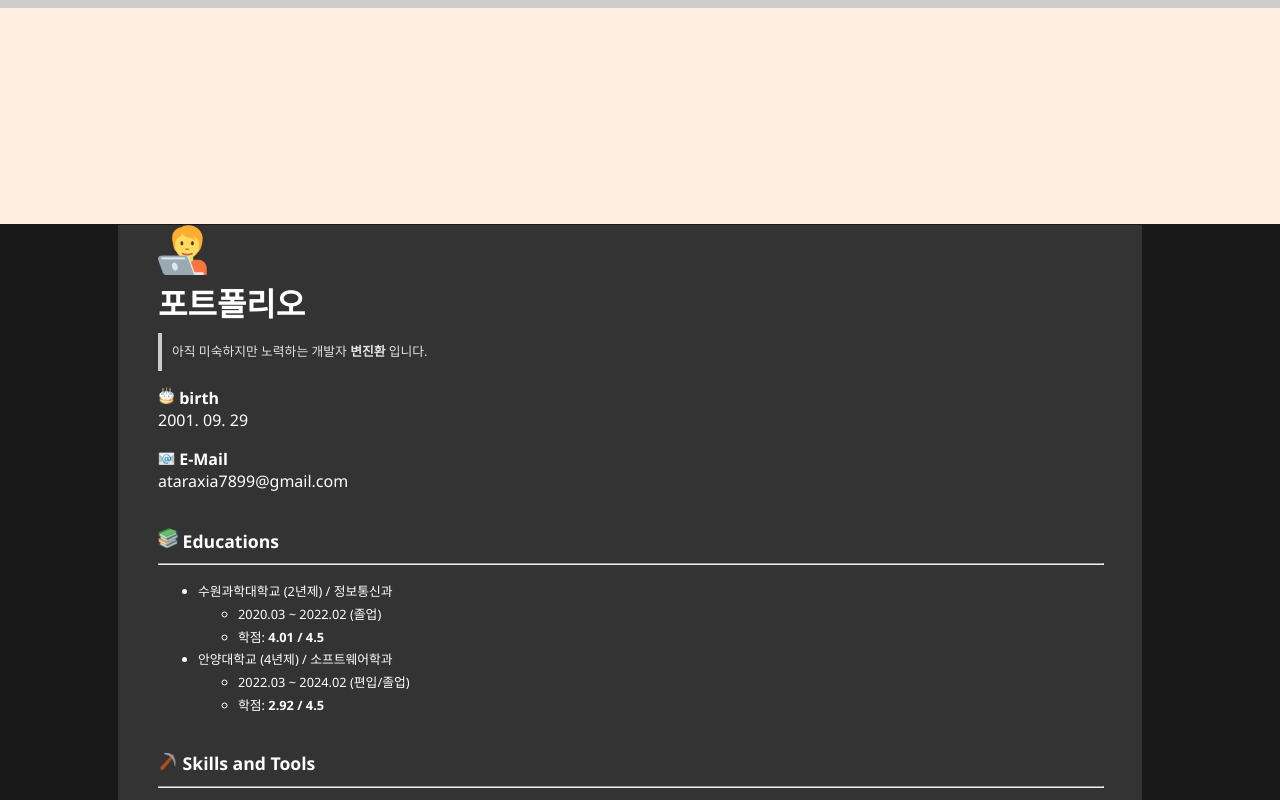
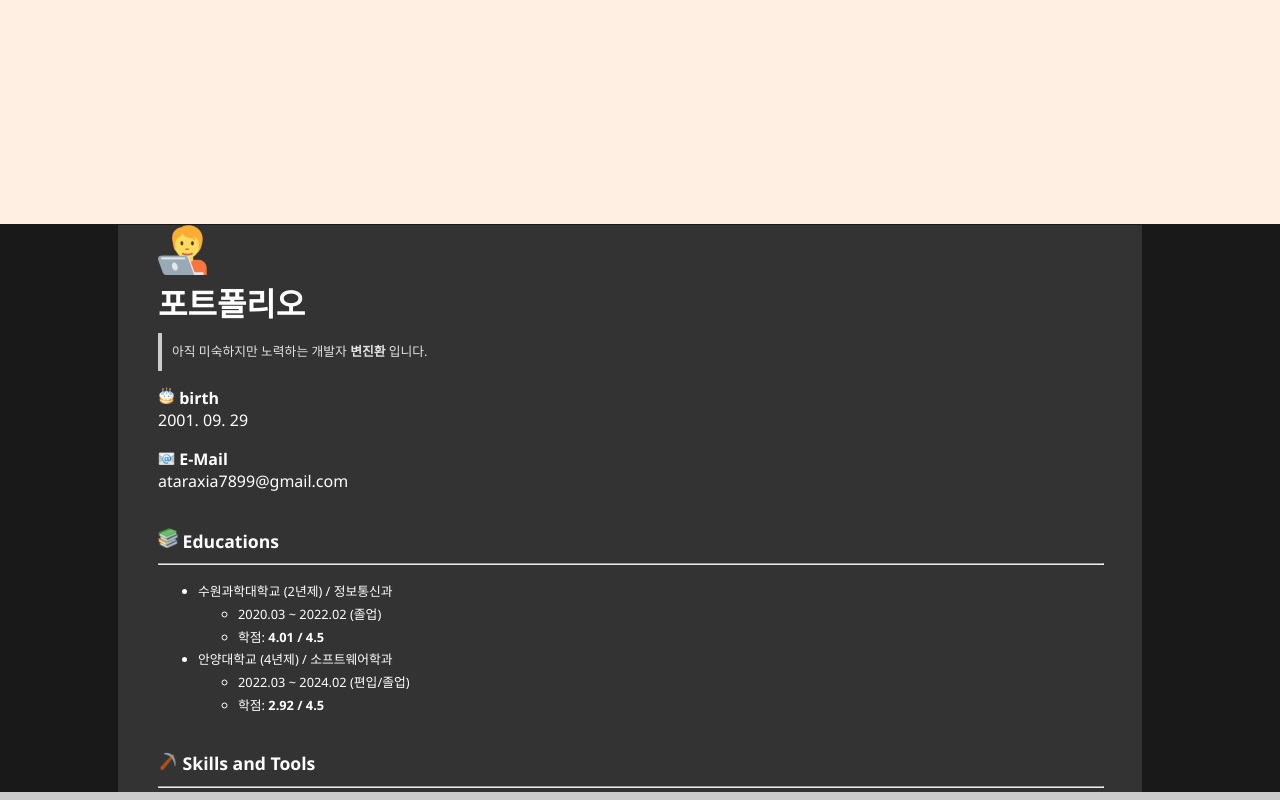
Before and after one commit to ataraxia7899/Portfolio, a React (Vite) app: page / in a window 1280 px wide. Shown: the top 800 px of the page. Built offline with nearby package versions, Linux system fonts and the light colour scheme.

Commit message:
스크롤인디케이터를 하단으로 이동

```diff
--- a/src/App.css
+++ b/src/App.css
@@ -126,7 +126,7 @@ ul li::marker {
 /* 스크롤 인디케이터 스타일링 */
 .scroll_bar {
 	position: fixed;
-	top: 0;
+	bottom: 0;
 	left: 0;
 	width: 100%;
 	height: 8px;
```
